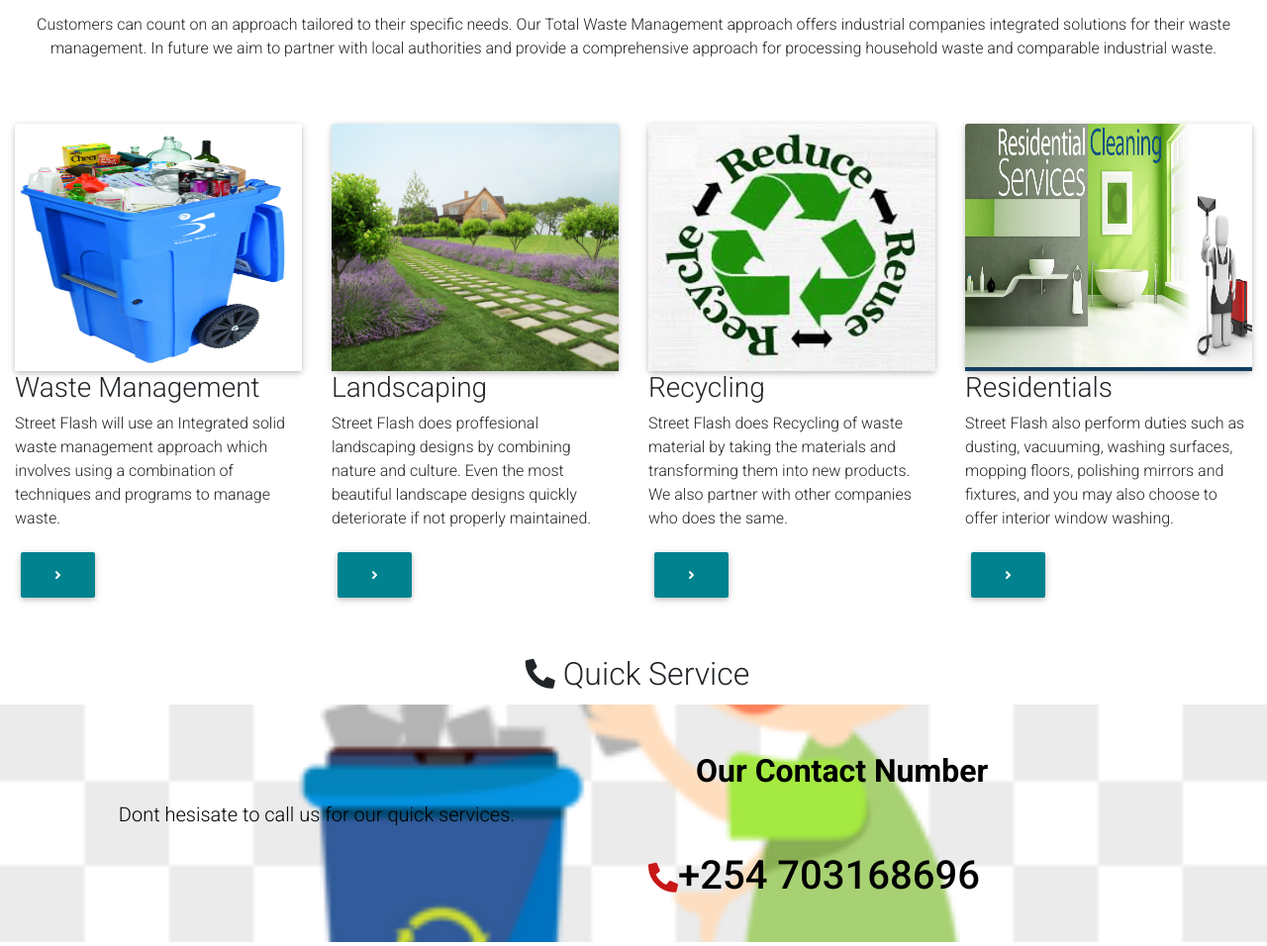
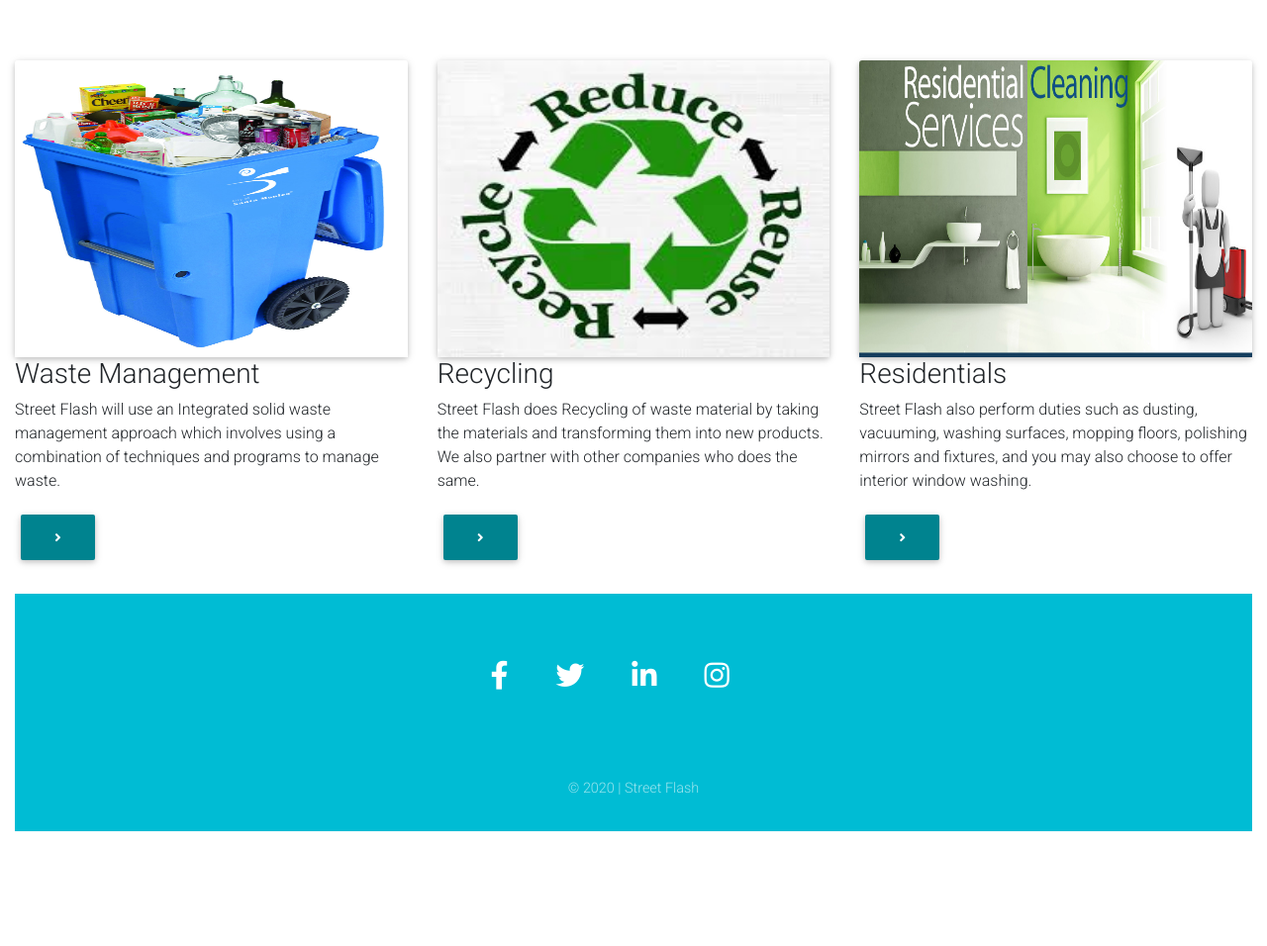
Before and after one commit to Chrispine-och/YARD--WASTE, a plain HTML site: page index.html in a window 1280 px wide. Shown: the part 1711-2667 px from the top of the page at 99% size. After the commit the page ends 2551 px from the top, so only its background shows below. Drawn offline with nearby package versions, Linux system fonts and the light colour scheme; a script that the page names is missing.

Commit message:
modified home page

```diff
--- a/css/styles.css
+++ b/css/styles.css
@@ -34,12 +34,13 @@
   #our{
     font-family: 'Tangerine', serif;
     font-size: 40px;
-    color: green;
+    /* color: cyan; */
     font-weight:bolder;
-    text-shadow: 6px 4px 4px rgb(216, 35, 171);
+    text-shadow: 6px 4px 4px rgb(13, 12, 14);
 }
 #what{
     text-align: center;
+    text-shadow: 6px 4px 4px rgb(13, 12, 14);
 }
 #social{
     text-align: center;
--- a/index.html
+++ b/index.html
@@ -1,5 +1,6 @@
 <!DOCTYPE html>
 <html lang="en">
+
 <head>
     <meta charset="UTF-8">
     <meta name="viewport" content="width=device-width, initial-scale=1.0">
@@ -18,6 +19,7 @@
     <link href="https://cdnjs.cloudflare.com/ajax/libs/mdbootstrap/4.19.1/css/mdb.min.css" rel="stylesheet">
     <link rel="stylesheet" type=text/css href="./css/styles.css">
 </head>
+
 <body>
     <div class="container-fluid">
         <nav class="navbar navbar-expand-lg navbar-dark fixed-top bg-white">
@@ -49,8 +51,8 @@
             <div class="carousel-inner" role="listbox">
                 <div class="carousel-item active">
                     <div class="view">
-          <img class="d-block w-100" src="./Images/slide1.jpg" style="height: 130vh; width: 100vh; object-fit: cover;"
-            alt="First slide">
+                        <img class="d-block w-100" src="./Images/slide1.jpg"
+                            style="height: 130vh; width: 100vh; object-fit: cover;" alt="First slide">
                         <div class="mask rgba-black-light"></div>
                     </div>
                     <div class="carousel-caption carousel-caption-center">
@@ -69,8 +71,8 @@
                 </div>
                 <div class="carousel-item">
                     <div class="view">
-          <img class="d-block w-100" src="./Images/slide2.jpg" style="height: 130vh; width: 100vh; object-fit: cover;"
-            alt="Second slide">
+                        <img class="d-block w-100" src="./Images/slide2.jpg"
+                            style="height: 130vh; width: 100vh; object-fit: cover;" alt="Second slide">
                         <div class="mask rgba-black-slight"></div>
                     </div>
                     <div class="carousel-caption carousel-caption-center">
@@ -89,8 +91,8 @@
                 </div>
                 <div class="carousel-item">
                     <div class="view">
-          <img class="d-block w-100" src="./Images/slide3.jpg" style="height: 130vh; width: 100vh; object-fit: cover;"
-            alt="Third slide">
+                        <img class="d-block w-100" src="./Images/slide3.jpg"
+                            style="height: 130vh; width: 100vh; object-fit: cover;" alt="Third slide">
                         <div class="mask rgba-black-slight"></div>
                     </div>
                     <div class="carousel-caption carousel-caption-center">
@@ -109,8 +111,8 @@
                 </div>
                 <div class="carousel-item">
                     <div class="view">
-          <img class="d-block w-100" src="./Images/slide4.jpg" style="height: 130vh; width: 100vh; object-fit: cover;"
-            alt="Third slide">
+                        <img class="d-block w-100" src="./Images/slide4.jpg"
+                            style="height: 130vh; width: 100vh; object-fit: cover;" alt="Third slide">
                         <div class="mask rgba-black-slight"></div>
                     </div>
                     <div class="carousel-caption carousel-caption-center">
@@ -153,10 +155,12 @@
                     <div class="col-sm-6 align-items-center">
                         <div class="vision">
                             <h1 id="our">Our Mission</h1>
-            <p>To provide market leading recycling and waste management solutions,saving our planet by changing
+                            <p>To provide market leading recycling and waste management solutions,saving our planet by
+                                changing
                                 the perception on waste.</p>
                             <h1 id="our">Our Vision</h1>
-                <p>To be the best provider of cleaning, waste management services and  advancing economic growth by providing
+                            <p>To be the best provider of cleaning, waste management services and advancing economic
+                                growth by providing
                                 solutions for a clean and friendly environment in Kenya.</p>
                         </div>
                     </div>
@@ -166,14 +170,13 @@
             <hr>
             <h1 id="what">What We Do</h1>
             <h3 id="social">Sustainable waste management, tangible social and environmental impact</h3>
-   <P id="par">Street Flash offers high-quality and sustainable waste management solutions for residential, and corporate clients.
+            <P id="par">Street Flash offers high-quality and sustainable waste management solutions for residential, and
+                corporate clients.
                 We consistently focus on environmentally sound waste disposal and cleaning.
-         Every generator of waste whether an industrial plant, governmental entity or small business needs innovative,
+                Every generator of waste whether an industrial plant, governmental entity or small business needs
+                innovative,
                 safe and cost-effective solutions for regulated and industrial waste disposal.
                 Our core business is the operation of smart waste management systems.</P>
-          <p id="par">Customers can count on an approach tailored to their specific needs.
-            Our Total Waste Management approach offers industrial companies integrated solutions for their waste management.
-            In future we aim to partner with local authorities and provide a comprehensive approach for processing household waste and comparable industrial waste.</p>
 
             <div class="row pt-5">
                 <div class="col-sm">
@@ -181,17 +184,18 @@
                     <div class="card">
 
                         <!-- Card image -->
-                    <div class="view overlay">
-                      <img class="card-img-top" src="./Images/waste mgt.jpg" alt="Card image cap" height="250" width="300">
+                        <div class="view overlay" id="work1">
+                            <img class="card-img-top" src="./Images/waste mgt.jpg" alt="Card image cap" height="300"
+                                width="300">
                             <a>
                                 <div class="mask rgba-white-slight"></div>
                             </a>
                         </div>
-
                     </div>
-                  <h3>Waste Management</h3>
+                    <h3 id="pic1">Waste Management</h3>
                     <p>
-                    Street Flash will use an Integrated solid waste management approach which involves using a combination of techniques
+                        Street Flash will use an Integrated solid waste management approach which involves using a
+                        combination of techniques
                         and programs to manage waste.
                     </p>
                     <a href="services.html" class="btn cyan darken-3">
@@ -202,40 +206,19 @@
                     <div class="card">
 
                         <!-- Card image -->
-                    <div class="view overlay">
-                      <img class="card-img-top" src="./Images/landscaping.jpg" alt="Card image cap" height="250" width="300">
+                        <div class="view overlay" id="work2">
+                            <img class="card-img-top" src="./Images/Recycle.jpeg" alt="Card image cap" height="300"
+                                width="300">
                             <a>
                                 <div class="mask rgba-white-slight"></div>
                             </a>
                         </div>
 
                     </div>
-                  <h3>Landscaping</h3>
+                    <h3 id="pic2">Recycling</h3>
                     <p>
-                    Street Flash does proffesional landscaping designs by combining nature and culture.
-                    Even the most beautiful landscape designs quickly deteriorate if not properly maintained.
-
-                  </p>
-                  <a href="services.html" class="btn cyan darken-3">
-                    <i class="fas fa-angle-right text-white"></i>
-                  </a>
-                </div>
-                <div class="col-sm">
-
-                  <div class="card">
-
-                     <!-- Card image -->
-                     <div class="view overlay">
-                        <img class="card-img-top" src="./Images/Recycle.jpeg" alt="Card image cap" height="250" width="300">
-                        <a>
-                          <div class="mask rgba-white-slight"></div>
-                        </a>
-                      </div>
-
-                    </div>
-                    <h3>Recycling</h3>
-                    <p>
-                       Street Flash does Recycling of waste material by taking the materials and transforming them into new products.
+                        Street Flash does Recycling of waste material by taking the materials and transforming them into
+                        new products.
                         We also partner with other companies who does the same.
                     </p>
                     <a href="services.html" class="btn cyan darken-3">
@@ -247,42 +230,26 @@
                     <div class="card">
 
                         <!-- Card image -->
-                    <div class="view overlay">
-                      <img class="card-img-top" src="./Images/Residential.jpg" alt="Card image cap" height="250" width="300">
+                        <div class="view overlay" id="work3">
+                            <img class="card-img-top" src="./Images/Residential.jpg" alt="Card image cap" height="300"
+                                width="300">
                             <a>
                                 <div class="mask rgba-white-slight"></div>
                             </a>
                         </div>
                     </div>
-                  <h3>Residentials</h3>
+                    <h3 id="pic3">Residentials</h3>
                     <p>
                         Street Flash also perform duties such as dusting, vacuuming, washing surfaces, mopping floors,
                         polishing mirrors and fixtures, and you may also choose to offer interior window washing.
                     </p>
-                  <a href="services.html"class="btn cyan darken-3">
+                    <a href="services.html" class="btn cyan darken-3">
                         <i class="fas fa-angle-right text-white"></i>
                     </a>
                 </div>
             </div>
         </div>
-
-            <div class="responsee mt-5">
-                <h2 class="text-center"><i class="fas fa-phone-alt p-2"></i>Quick Service</h2>
-                <div class="row response">
-                  <div class="col-sm text-center responseP pt-5">
-                    <p class="p-5"> Dont hesisate to call us for our quick services.</p>
-                  </div>
-                  <div class="col-sm">
-                    <h2 class="p-5 num">Our Contact Number</h2>
-                    <p class="number"><i class="fas fa-phone-alt responsePp"></i>+254 703168696</p>
-                  </div>
-
-                </div>
-
-              </div>
-              </div>
-
-
+        <br>
         <footer class="page-footer font-small cyan darken mt-1" id="contact">
             <div class="footer">
                 <div class="row">
@@ -308,7 +275,7 @@
                 </div>
             </div>
 
-    <div class="footer-copyright text-center py-3">
+            <div class="footer-copyright text-center py-3 cyan darken">
                 <p>&copy; 2020 | Street Flash</p>
             </div>
 
@@ -316,9 +283,12 @@
 
 
         <script type="text/javascript" src="https://cdnjs.cloudflare.com/ajax/libs/jquery/3.4.1/jquery.min.js"></script>
-  <script type="text/javascript" src="https://cdnjs.cloudflare.com/ajax/libs/popper.js/1.14.4/umd/popper.min.js"></script>
-  <script type="text/javascript" src="https://cdnjs.cloudflare.com/ajax/libs/twitter-bootstrap/4.3.1/js/bootstrap.min.js"></script>
-  <script type="text/javascript" src="https://cdnjs.cloudflare.com/ajax/libs/mdbootstrap/4.8.11/js/mdb.min.js"></script>
+        <script type="text/javascript"
+            src="https://cdnjs.cloudflare.com/ajax/libs/popper.js/1.14.4/umd/popper.min.js"></script>
+        <script type="text/javascript"
+            src="https://cdnjs.cloudflare.com/ajax/libs/twitter-bootstrap/4.3.1/js/bootstrap.min.js"></script>
+        <script type="text/javascript"
+            src="https://cdnjs.cloudflare.com/ajax/libs/mdbootstrap/4.8.11/js/mdb.min.js"></script>
         <script src="https://cdn.rawgit.com/mburakerman/prognroll/master/src/prognroll.js"></script>
         <script src="https://code.jquery.com/jquery-3.3.1.min.js"
             integrity="sha256-FgpCb/KJQlLNfOu91ta32o/NMZxltwRo8QtmkMRdAu8=" crossorigin="anonymous"></script>
@@ -328,4 +298,5 @@
         <script src="js/app.js"></script>
     </div>
 </body>
+
 </html>
```
Lines whose indentation alone changed are shown as unchanged.
